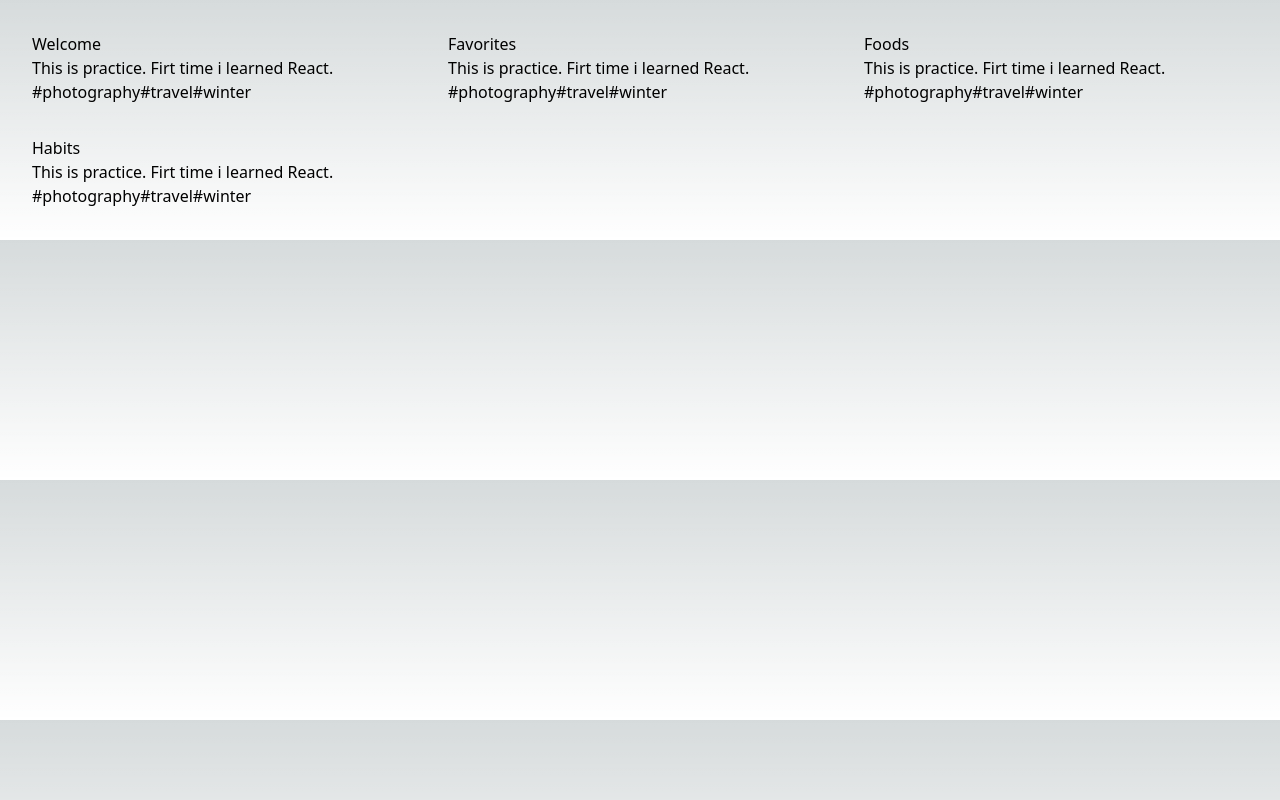
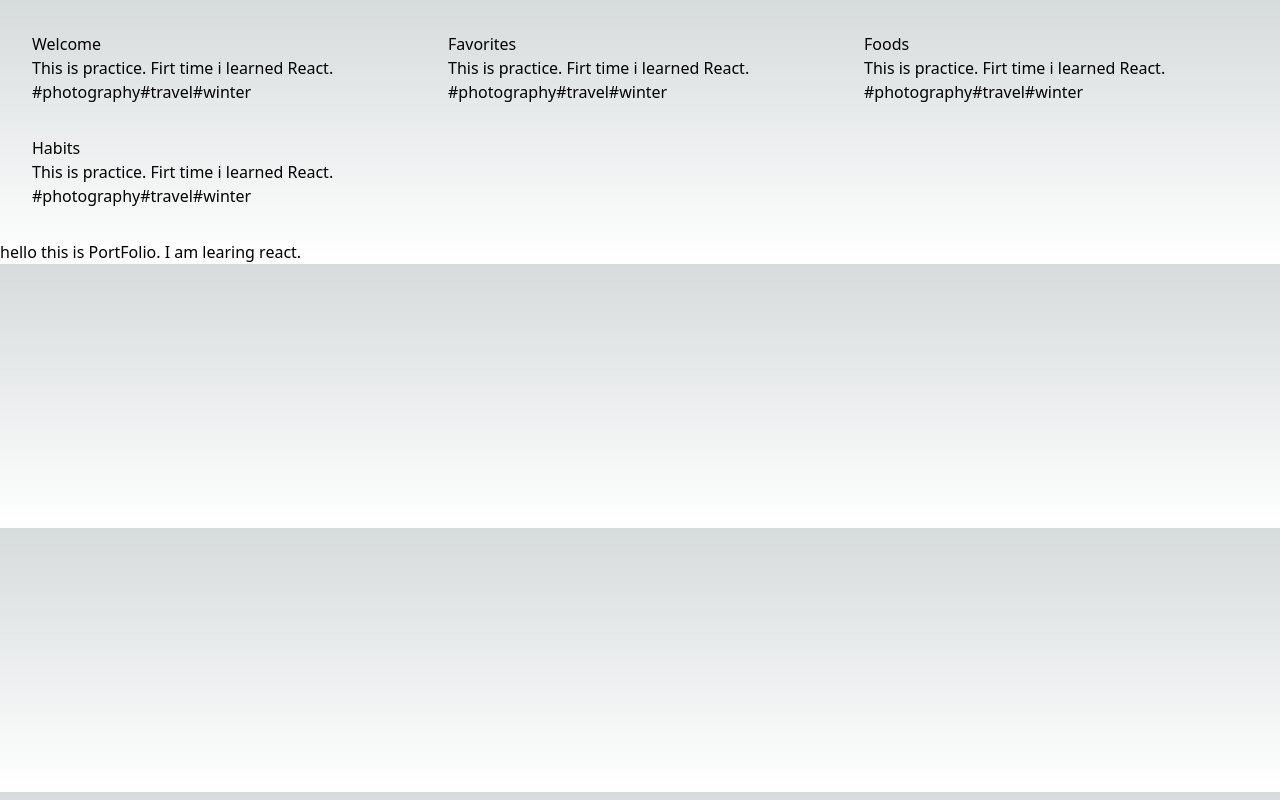
Before and after one commit to sun4205/hanna_portfolio, a Next.js app: page / in a window 1280 px wide. Built offline with nearby package versions, Linux system fonts and the light colour scheme.

Commit message:
change index

```diff
--- a/pages/index.jsx
+++ b/pages/index.jsx
@@ -1,4 +1,5 @@
 import Card from '../Components/Card'
+import PortFolio from './Portfolio'
 
 export default function Home() {
   return (
@@ -9,6 +10,9 @@ export default function Home() {
         <Card name="Foods"/>
         <Card name="Habits"/>
       </div>
+      <div>
+      <PortFolio />
+      </div>
     </div>
   )
 }
```
